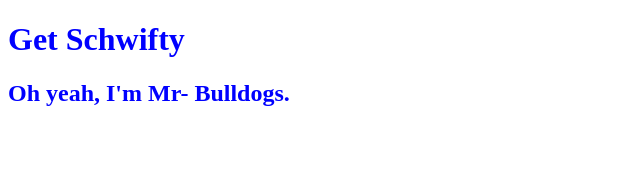
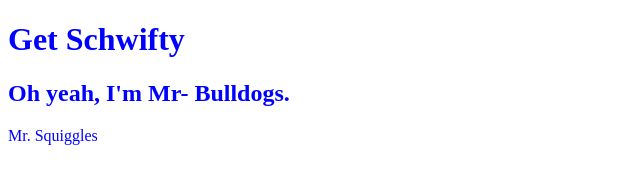
Before and after one commit to goodkidtheo/schwifty, a plain HTML site: page index.html in a window 1280 px wide. Shown: the whole page, without its empty margins (0-640 px from the left). Drawn offline with Linux system fonts and the light colour scheme.

Commit message:
Add mr.squiggles

```diff
--- a/index.html
+++ b/index.html
@@ -11,5 +11,6 @@
     <body style="font-family: IBM Plex Sans; color:blue">
     <h1>Get Schwifty</h1>
     <h2>Oh yeah, I'm Mr- Bulldogs.</h2>
+    <p>Mr. Squiggles</p>
     </body>
 </html>
```
